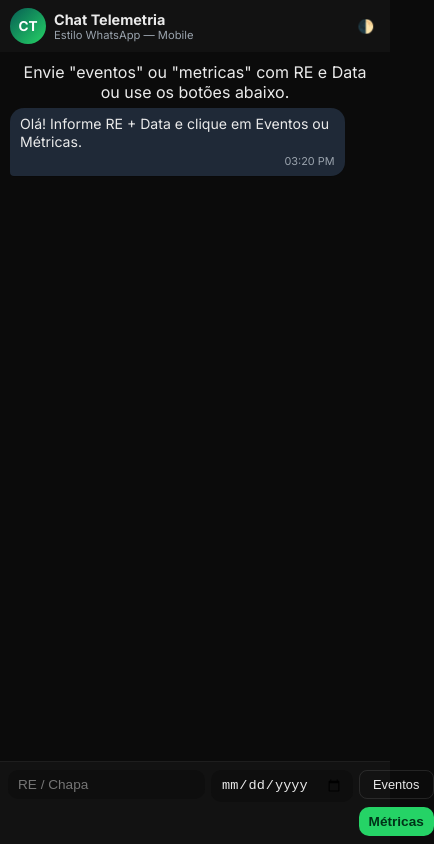
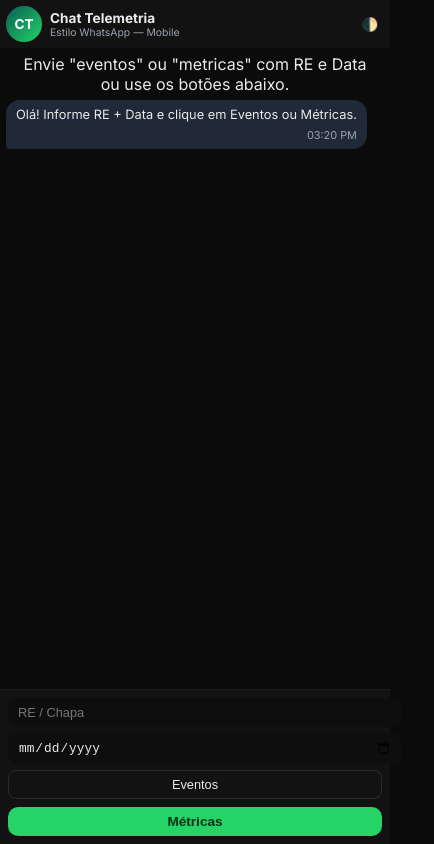
Before and after one commit to AndreanMoura/chatbot-telemetria, a plain HTML site: page Front-end/index.html in a window 390 px wide. Shown: the whole page, 434 px wide, since content can reach past the window. Drawn offline with Linux system fonts and the light colour scheme.

Commit message:
ajuste de telas

```diff
--- a/Front-end/style.css
+++ b/Front-end/style.css
@@ -10,6 +10,7 @@
   --input-bg:#0e0e0e;
   --danger:#ff6b6b;
 }
+
 body.light {
   --bg:#f3f6f9;
   --surface:#ffffff;
@@ -29,24 +30,27 @@ html,body{
   color:var(--text-light);
 }
 
+/* ==================== CONTAINER PRINCIPAL ==================== */
 .app{
-  max-width:420px;
+  width:100%;
+  max-width:900px;
   height:100vh;
   margin:0 auto;
   display:flex;
   flex-direction:column;
 }
 
-/* ==================== HEADER (compacto) ==================== */
+/* ==================== HEADER ==================== */
 .header{
   background:var(--surface);
-  padding:8px 10px; /* reduzido */
+  padding:8px 10px;
   display:flex;
   align-items:center;
-  gap:8px; /* reduzido */
+  gap:8px;
 }
+
 .avatar{
-  width:36px;  /* reduzido */
+  width:36px;
   height:36px;
   border-radius:50%;
   display:flex;
@@ -57,107 +61,127 @@ html,body{
   font-weight:700;
   font-size:0.85rem;
 }
+
 .title{
   font-weight:700;
-  font-size:0.9rem; /* menor */
+  font-size:0.9rem;
 }
+
 .subtitle{
-  font-size:0.7rem; /* menor */
+  font-size:0.7rem;
   color:var(--muted);
 }
+
 .btn-icon{
   background:transparent;
   border:none;
   color:var(--text-light);
-  padding:6px; /* menor */
+  padding:6px;
   cursor:pointer;
 }
 
-/* ==================== CHAT (compacto) ==================== */
+/* ==================== CHAT ==================== */
 .chat{
   flex:1;
   overflow-y:auto;
-  padding:10px 10px; /* diminiu o padding */
+  padding:10px;
   display:flex;
   flex-direction:column;
-  gap:6px; /* metade do original */
+  gap:6px;
 }
 
 /* ==================== MENSAGENS ==================== */
 .msg{
   max-width:85%;
-  padding:7px 10px; /* mais compacto */
-  border-radius:14px; /* borda menor */
-  line-height:1.28; /* menos espaço de linha */
+  padding:7px 10px;
+  border-radius:14px;
+  line-height:1.3;
   box-shadow:0 1px 0 rgba(0,0,0,0.15);
-  font-size:0.88rem; /* levemente menor */
+  font-size:0.88rem;
+  word-wrap:break-word;
 }
+
 .msg.user{
   align-self:flex-end;
   background:var(--bubble-user);
   color:white;
   border-bottom-right-radius:4px;
 }
+
 .msg.bot{
   align-self:flex-start;
   background:var(--bubble-bot);
   border-bottom-left-radius:4px;
 }
+
 .time{
   display:block;
-  font-size:0.68rem; /* menor */
+  font-size:0.68rem;
   color:var(--muted);
-  margin-top:4px; /* reduzido */
+  margin-top:4px;
   text-align:right;
 }
 
-/* ==================== TABLE (compacto) ==================== */
+/* ==================== TABELA ==================== */
 .tabela-excel{
   width:100%;
   border-collapse:collapse;
-  margin-top:6px; /* reduzido */
+  margin-top:6px;
   font-size:0.8rem;
+  overflow-x:auto;
 }
+
 .tabela-excel th{
   background:rgba(255,255,255,0.04);
-  padding:6px; /* reduzido */
+  padding:6px;
   font-size:0.72rem;
   text-align:left;
 }
+
 .tabela-excel td{
-  padding:5px 6px; /* compactação */
+  padding:5px 6px;
   border-bottom:1px solid rgba(255,255,255,0.05);
+  word-break:break-word;
 }
+
 .tabela-excel td.num{
   text-align:right;
 }
+
 .tabela-excel td strong{
   color:#6ee7b7;
 }
 
-/* ==================== INPUT AREA (compacto) ==================== */
+/* ==================== INPUT AREA ==================== */
 .composer{
   display:flex;
-  gap:6px; /* reduzido */
-  padding:8px; /* diminuído */
+  gap:6px;
+  padding:8px;
   background:var(--surface);
   border-top:1px solid rgba(255,255,255,0.05);
 }
+
 .inputs{
   flex:1;
   display:flex;
-  gap:6px; /* menor */
+  gap:6px;
 }
+
 .field input{
-  padding:7px 10px; /* reduzido */
+  padding:7px 10px;
   border:none;
   border-radius:10px;
   background:var(--input-bg);
   color:var(--text-light);
   font-size:0.85rem;
+  width:100%;
 }
 
-/* Botões compactos */
+.field input:focus{
+  outline:2px solid var(--accent);
+}
+
+/* ==================== BOTÕES ==================== */
 .btn-alt{
   background:transparent;
   border:1px solid rgba(255,255,255,0.1);
@@ -167,6 +191,7 @@ html,body{
   font-size:0.8rem;
   cursor:pointer;
 }
+
 .btn-send{
   background:var(--accent);
   border:none;
@@ -177,3 +202,66 @@ html,body{
   font-size:0.85rem;
   cursor:pointer;
 }
+
+/* ==================== RESPONSIVO ==================== */
+
+/* Celulares */
+@media (max-width: 480px){
+
+  .header{
+    padding:6px;
+  }
+
+  .title{
+    font-size:0.85rem;
+  }
+
+  .subtitle{
+    font-size:0.65rem;
+  }
+
+  .chat{
+    padding:6px;
+  }
+
+  .msg{
+    max-width:92%;
+    font-size:0.8rem;
+  }
+
+  .composer{
+    flex-direction:column;
+    gap:6px;
+  }
+
+  .inputs{
+    flex-direction:column;
+  }
+
+  .btn-alt,
+  .btn-send{
+    width:100%;
+  }
+
+  .field input{
+    font-size:0.8rem;
+  }
+}
+
+/* Tablets */
+@media (min-width: 481px) and (max-width: 900px){
+  .app{
+    max-width:95%;
+  }
+
+  .msg{
+    max-width:85%;
+  }
+}
+
+/* Desktop grande */
+@media (min-width: 901px){
+  .app{
+    max-width:900px;
+  }
+}
```
